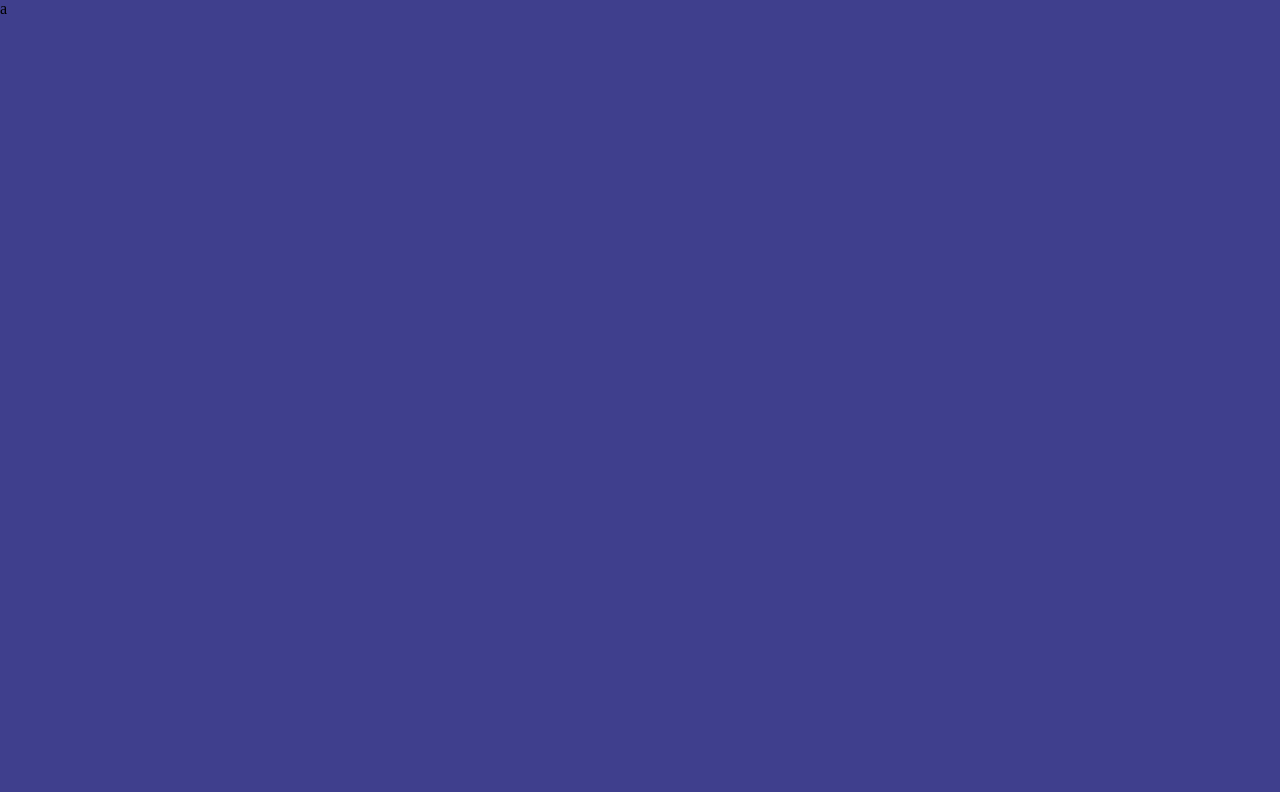
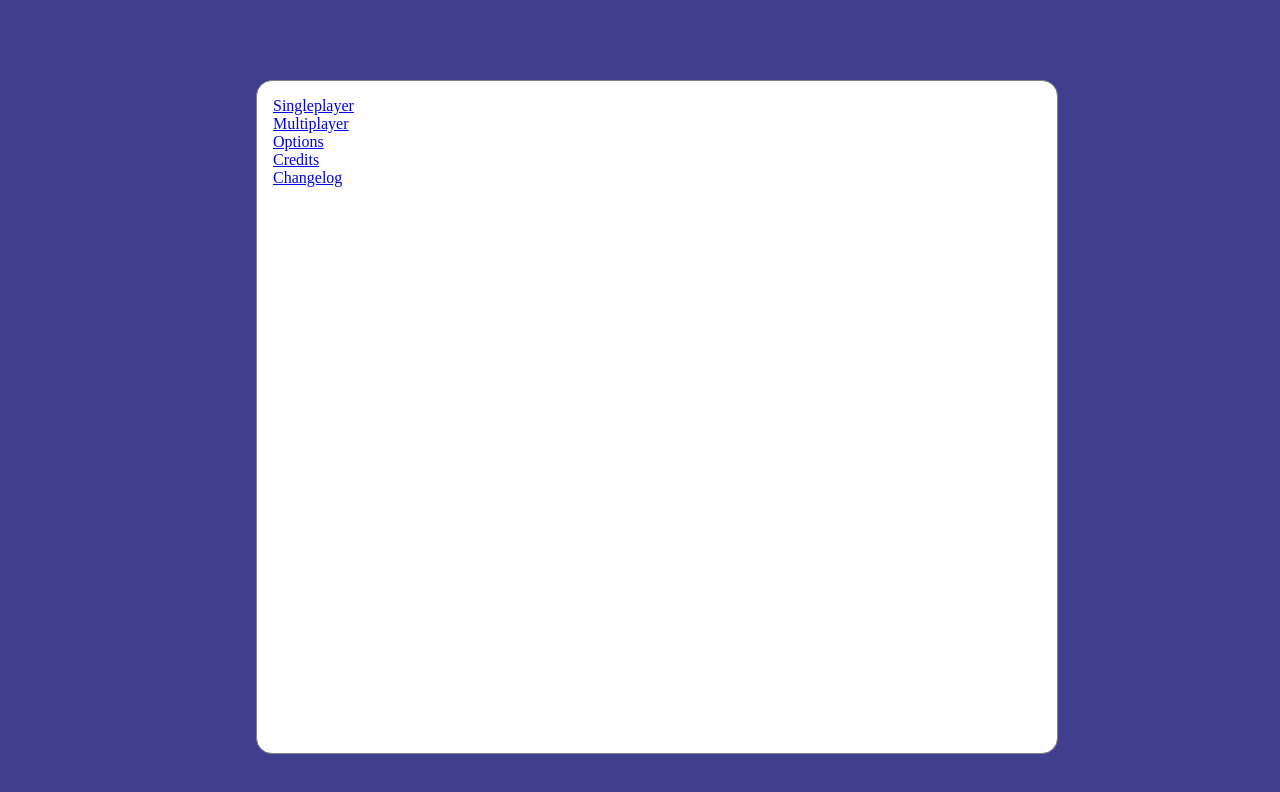
Before and after one commit to Electro593/Website, a React (Vite) app: page / in a window 1280 px wide. Shown: the top 792 px of the page. Built offline with nearby package versions, Linux system fonts and the light colour scheme.

Commit message:
Put some links in there

```diff
--- a/src/components/common/background/Background.module.css
+++ b/src/components/common/background/Background.module.css
@@ -3,4 +3,5 @@
 	padding: 0;
 	width: 100vw;
 	height: 100vh;
+	overflow: hidden;
 }
--- a/src/components/home/Home.module.css
+++ b/src/components/home/Home.module.css
@@ -1,3 +1,15 @@
-.base {
+.background {
 	background-color: #3f3f8d;
 }
+
+.card {
+	position: relative;
+	background-color: white;
+	border: 1px solid gray;
+	border-radius: var(--size-100);
+	padding: var(--size-100);
+	top: 10%;
+	left: 20%;
+	width: 60%;
+	height: 80%;
+}
--- a/src/components/home/Home.tsx
+++ b/src/components/home/Home.tsx
@@ -1,6 +1,18 @@
-import { Background } from "../common";
+import { Background, Link, VStack } from "../common";
 import styles from "./Home.module.css";
 
 export function Home() {
-	return <Background className={styles.base}>a</Background>;
+	return (
+		<Background className={styles.background}>
+			<div className={styles.card}>
+				<VStack align="left">
+					<Link href="/singleplayer">Singleplayer</Link>
+					<Link href="/multiplayer">Multiplayer</Link>
+					<Link href="/options">Options</Link>
+					<Link href="/credits">Credits</Link>
+					<Link href="/changelog">Changelog</Link>
+				</VStack>
+			</div>
+		</Background>
+	);
 }
```
